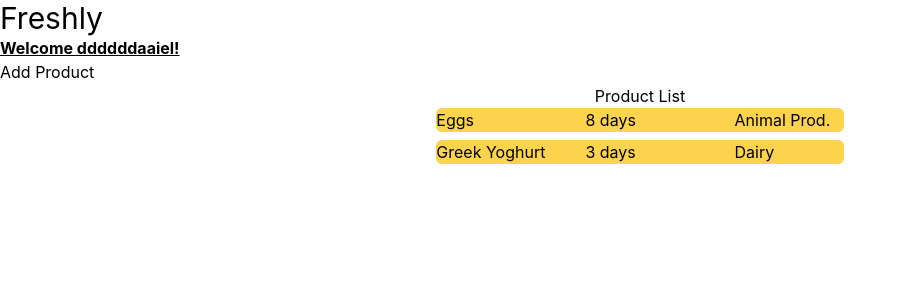
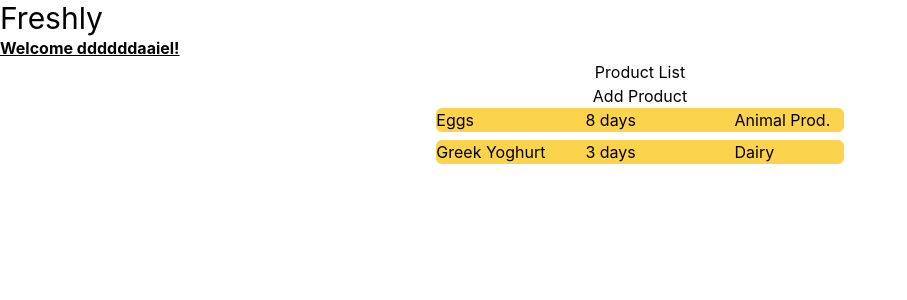
Before and after one commit to riczudaniel/freshly-app, a React (Create React App) app: page / in a window 1280 px wide. Shown: the top 300 px of the page, without its empty margins (0-907 px from the left). Built offline with nearby package versions, Linux system fonts and the light colour scheme.

Commit message:
Add Button to ProdList

```diff
--- a/src/App.js
+++ b/src/App.js
@@ -3,40 +3,12 @@ import ProductList from './Components/ProductList';
 
 
 function App() {
-  const initialProducts = [
-    {
-      name: 'Eggs',
-      daysUntil: '8 days',
-      productGroup: 'Animal Prod.',
-    },
-    {
-      name: 'Greek Yoghurt',
-      daysUntil: '3 days',
-      productGroup: 'Dairy',
-    },
-  ];
-
-
-  const [products, setProducts] = useState(initialProducts);
-
-
-  function newProduct() {
-    const newProduct = {
-      name: 'New Product',
-      daysUntil: '7 days',
-      productGroup: 'Group A',
-    };
-
-
-    setProducts([...products, newProduct]);
-  }
-
   return (
     <div>
       <h1 className="text-3xl">Freshly</h1>
       <p className='font-bold underline'>Welcome ddddddaaiel!</p>
-      <button onClick={newProduct}>Add Product</button>
-      <ProductList products={products} addProduct={newProduct}/>
+
+      <ProductList/>
     </div>
   );
 }
--- a/src/Components/ProductList.js
+++ b/src/Components/ProductList.js
@@ -1,12 +1,45 @@
-import React from 'react';
+import React, { useState } from 'react';
 import Product from './Product';
 
 
-const ProductList = ({ products }) => {
+
+const ProductList = () => {
+  const initialProducts = [
+    {
+      name: 'Eggs',
+      daysUntil: '8 days',
+      productGroup: 'Animal Prod.',
+    },
+    {
+      name: 'Greek Yoghurt',
+      daysUntil: '3 days',
+      productGroup: 'Dairy',
+    },
+  ];
+
+
+  const [products, setProducts] = useState(initialProducts);
+
+
+  function newProduct() {
+    const newProduct = {
+      name: 'Test Product',
+      daysUntil: '7 days',
+      productGroup: 'Group Test',
+    };
+
+
+    setProducts([...products, newProduct]);
+  }
+
+
     return (
       <div className="flex justify-center items-center">
       <div>
       <h1 className='mx-auto text-center'>Product List</h1>
+      <div className="text-center"> {/* Center the button */}
+          <button onClick={newProduct}>Add Product</button>
+        </div>
         {products.map((product, index) => (
           <Product
             key={index}
```
